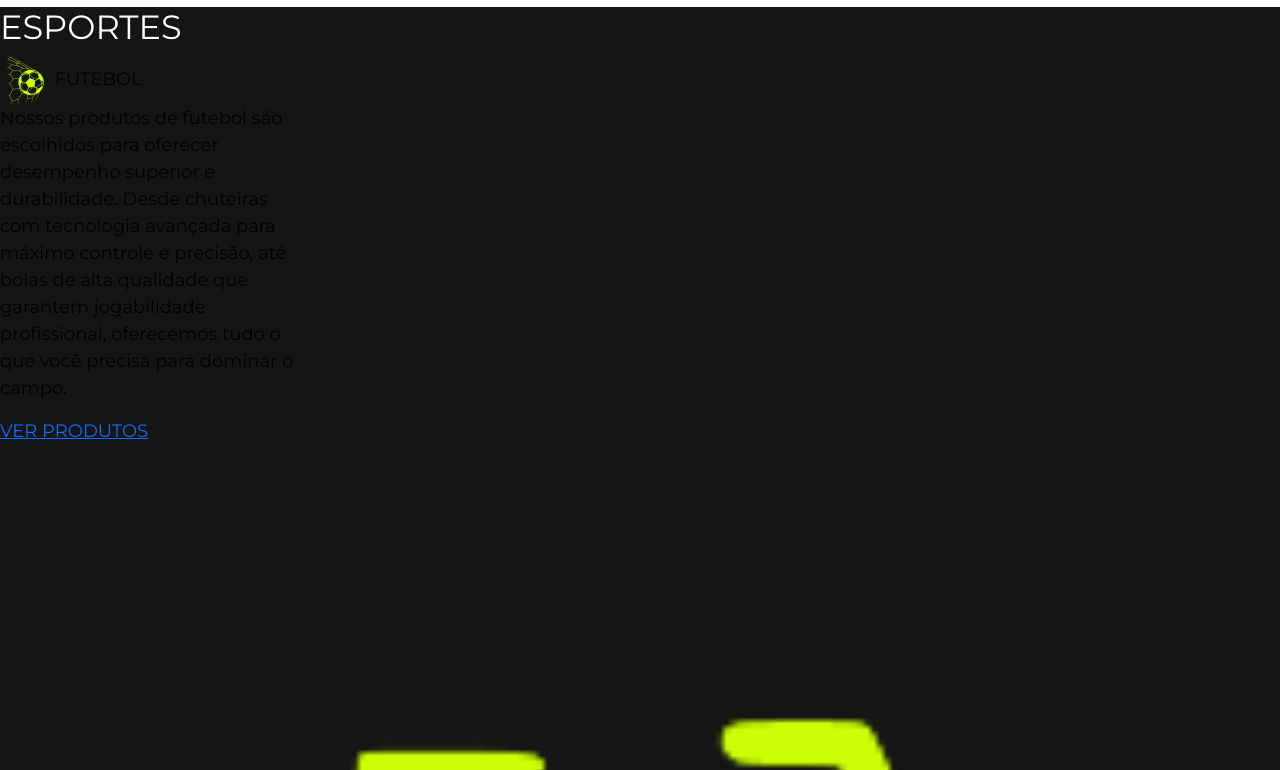
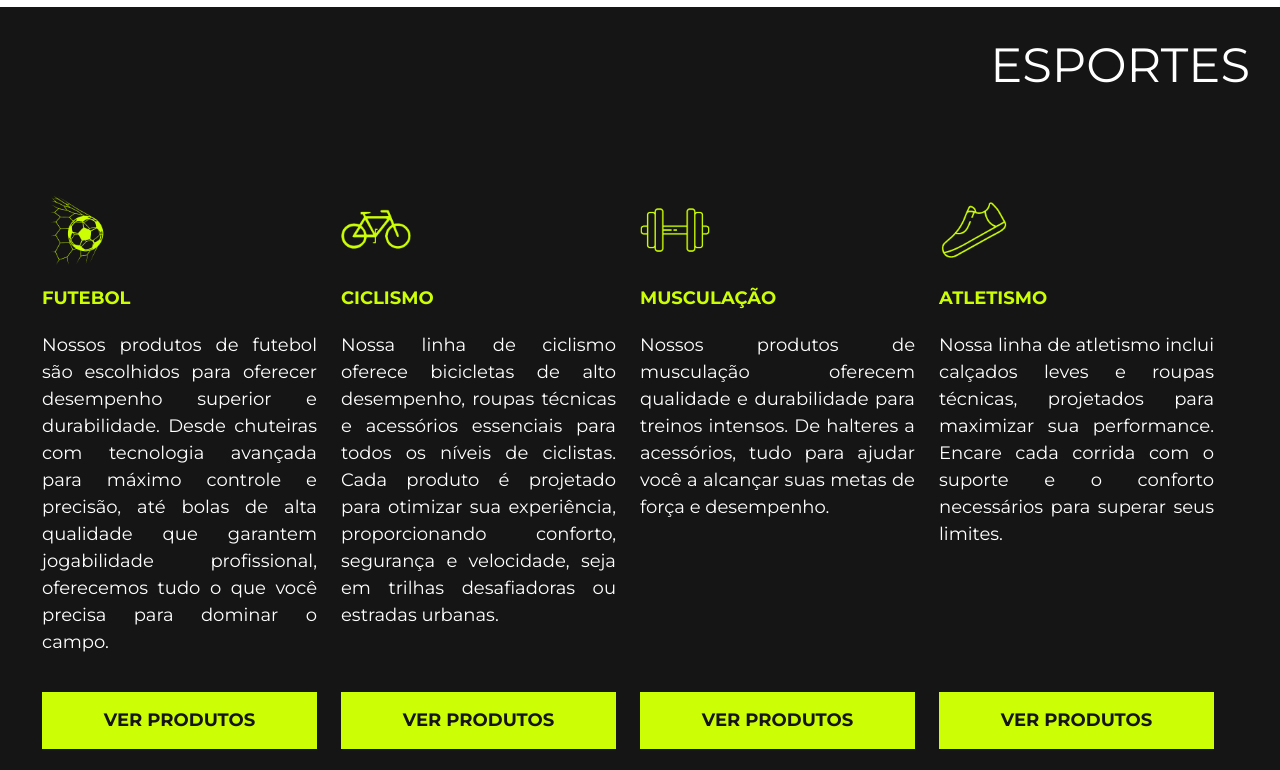
Before and after one commit to JulioFernandes14/pagina_inicial, a plain HTML site: page index.html in a window 1280 px wide. Shown: the part 930-1700 px from the top of the page. Drawn offline with nearby package versions, Linux system fonts and the light colour scheme.

Commit message:
Sessao esportes

```diff
--- a/index.html
+++ b/index.html
@@ -171,9 +171,9 @@
 
             <h1>ESPORTES</h1>
 
-            <div class="content-esportes row">
+            <div class="content-esportes row container-fluid">
 
-                <div class="esporte col-3">
+                <div class="esporte col-xxl-3 col-xl-3 col-lg-3 col-md-6 col-sm-12 col-12">
 
                     <img src="assets/futebol.png" class="icon-esporte">
 
@@ -187,7 +187,7 @@
 
                 </div>
 
-                <div class="esporte col-3"></div>
+                <div class="esporte col-xxl-3 col-xl-3 col-lg-3 col-md-6 col-sm-12 col-12">
 
                     <img src="assets/ciclismo.png" class="icon-esporte">
 
@@ -195,6 +195,34 @@
 
                     <p class="paragrafo-esporte">
                         Nossa linha de ciclismo oferece bicicletas de alto desempenho, roupas técnicas e acessórios essenciais para todos os níveis de ciclistas. Cada produto é projetado para otimizar sua experiência, proporcionando conforto, segurança e velocidade, seja em trilhas desafiadoras ou estradas urbanas.
+                    </p>
+
+                    <a href="" class="link-esporte">VER PRODUTOS</a>
+
+                </div>
+
+                <div class="esporte col-xxl-3 col-xl-3 col-lg-3 col-md-6 col-sm-12 col-12">
+
+                    <img src="assets/musculacao.png" class="icon-esporte">
+
+                    <span class="titulo-esporte"> MUSCULAÇÃO </span>
+
+                    <p class="paragrafo-esporte">
+                        Nossos produtos de musculação oferecem qualidade e durabilidade para treinos intensos. De halteres a acessórios, tudo para ajudar você a alcançar suas metas de força e desempenho.
+                    </p>
+
+                    <a href="" class="link-esporte">VER PRODUTOS</a>
+
+                </div>
+
+                <div class="esporte col-xxl-3 col-xl-3 col-lg-3 col-md-6 col-sm-12 col-12">
+
+                    <img src="assets/atletismo.png" class="icon-esporte">
+
+                    <span class="titulo-esporte"> ATLETISMO </span>
+
+                    <p class="paragrafo-esporte">
+                        Nossa linha de atletismo inclui calçados leves e roupas técnicas, projetados para maximizar sua performance. Encare cada corrida com o suporte e o conforto necessários para superar seus limites.
                     </p>
 
                     <a href="" class="link-esporte">VER PRODUTOS</a>
--- a/style.css
+++ b/style.css
@@ -131,9 +131,45 @@ h1,h2 {
 
 /* Estilo Esportes */
 
-.esporte img {
-    width: 50px;
-    height: 50px;
+.icon-esporte {
+    width: 70px;
+    height: 70px;
+}
+
+.sessao {
+    padding: 50px;
+}
+
+.esportes h1 {
+    text-align: right;
+    font-size: 3rem;
+    margin-bottom: 100px;
+}
+
+.esporte {
+    display: flex;
+    flex-direction: column;
+    gap: 20px;
+}
+
+.esporte span {
+    color: #ccfe06;
+    font-weight: bold;
+}
+
+.esporte p {
+    color: white;
+    flex-grow: 1;
+    text-align: justify;
+}
+
+.esporte a {
+    background-color: #ccfe06;
+    color: #151515;
+    font-weight: bold;
+    padding: 15px;
+    text-align: center;
+    text-decoration: none;
 }
 
 @media screen and (max-width:1470px) {
@@ -144,6 +180,10 @@ h1,h2 {
 
     h2 {
         font-size: 1.6rem;
+    }
+
+    .sessao {
+        padding: 30px;
     }
 
 }
@@ -160,6 +200,10 @@ h1,h2 {
 
     h2 {
         font-size: 1.4rem;
+    }
+
+    .sessao {
+        padding: 20px;
     }
 
 }
@@ -201,6 +245,19 @@ h1,h2 {
         width: 100%;
     }
 
+    .categorias {
+        padding: 0px;
+    }
+
+    .esporte {
+        padding: 20px;
+        gap: 10px;
+    }
+
+    .esportes h1 {
+        margin-bottom: 40px;
+    }
+
 }
 
 @media screen and (max-width:880px) {
@@ -229,10 +286,6 @@ h1,h2 {
         padding: 10px 30px 10px 30px;
     }
 
-    .categorias {
-        padding: 0px;
-    }
-
 }
 
 @media screen and (max-width:510px) {
@@ -250,7 +303,7 @@ h1,h2 {
 
 @media screen and (max-width:450px) {
 
-    h1 {
+    h1{
         font-size: 1.4rem;
     }
 
@@ -279,4 +332,8 @@ h1,h2 {
         opacity: 1;
     }
 
+    .esportes h1 {
+        font-size: 2.2rem;
+    }
+
 }
```
